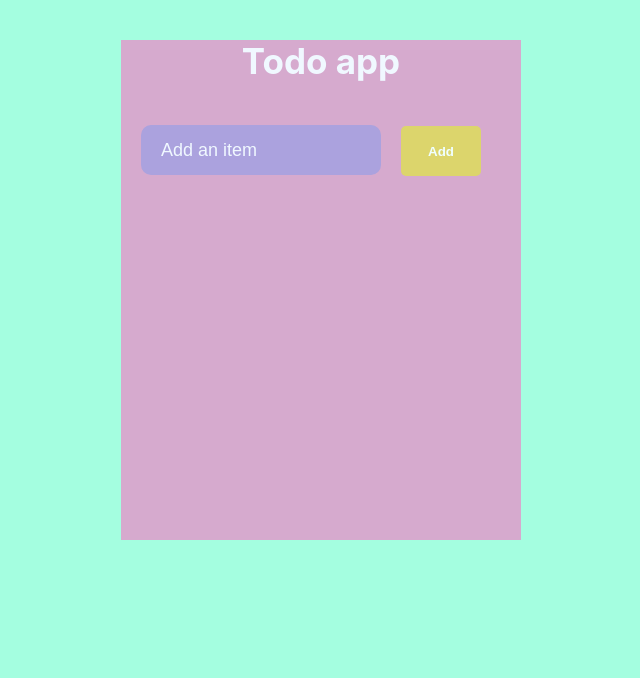
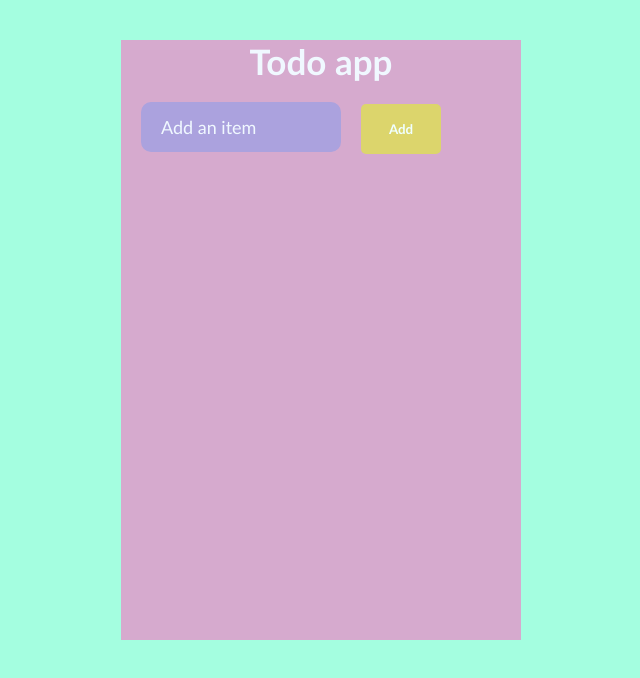
Before and after one commit to TGiovannaa/React-Todo-app, a React (Create React App) app: page / in a window 1280 px wide. Shown: the top 678 px of the page, without its empty margins (319-959 px from the left). Built offline with nearby package versions, Linux system fonts and the light colour scheme.

Commit message:
added css

```diff
--- a/src/App.css
+++ b/src/App.css
@@ -1,3 +1,11 @@
+* {
+  box-sizing: border-box;
+  margin: 0;
+  padding: 0;
+  font-family: "Trebuchet MS", "Lucida Sans Unicode", "Lucida Grande",
+    "Lucida Sans", Arial, sans-serif;
+}
+
 body {
   background-color: rgb(164, 254, 224);
 }
@@ -9,9 +17,12 @@ h1 {
 }
 
 .App {
+  display: flex;
+  flex-direction: column;
+  justify-content: start;
+  min-height: 600px;
   text-align: start;
   background-color: rgb(214, 170, 206);
-  min-height: 500px;
   width: 400px;
   margin: 40px auto;
 }
```
